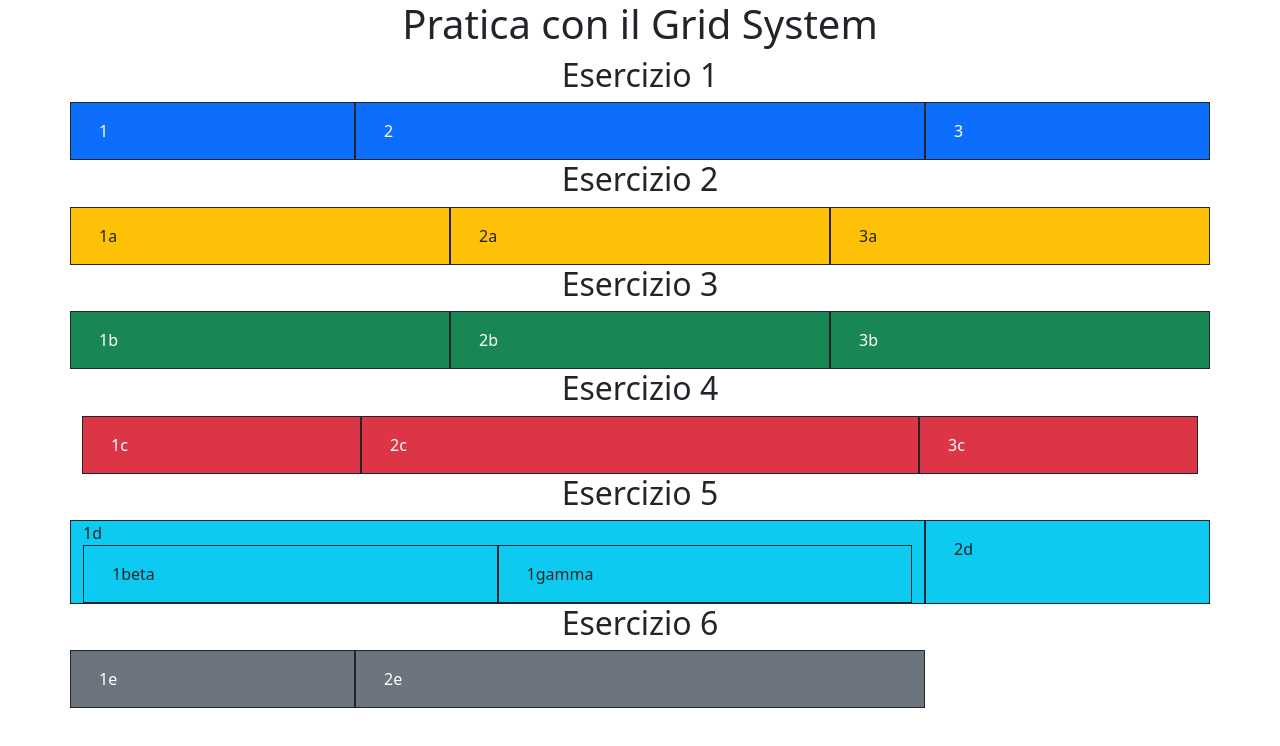
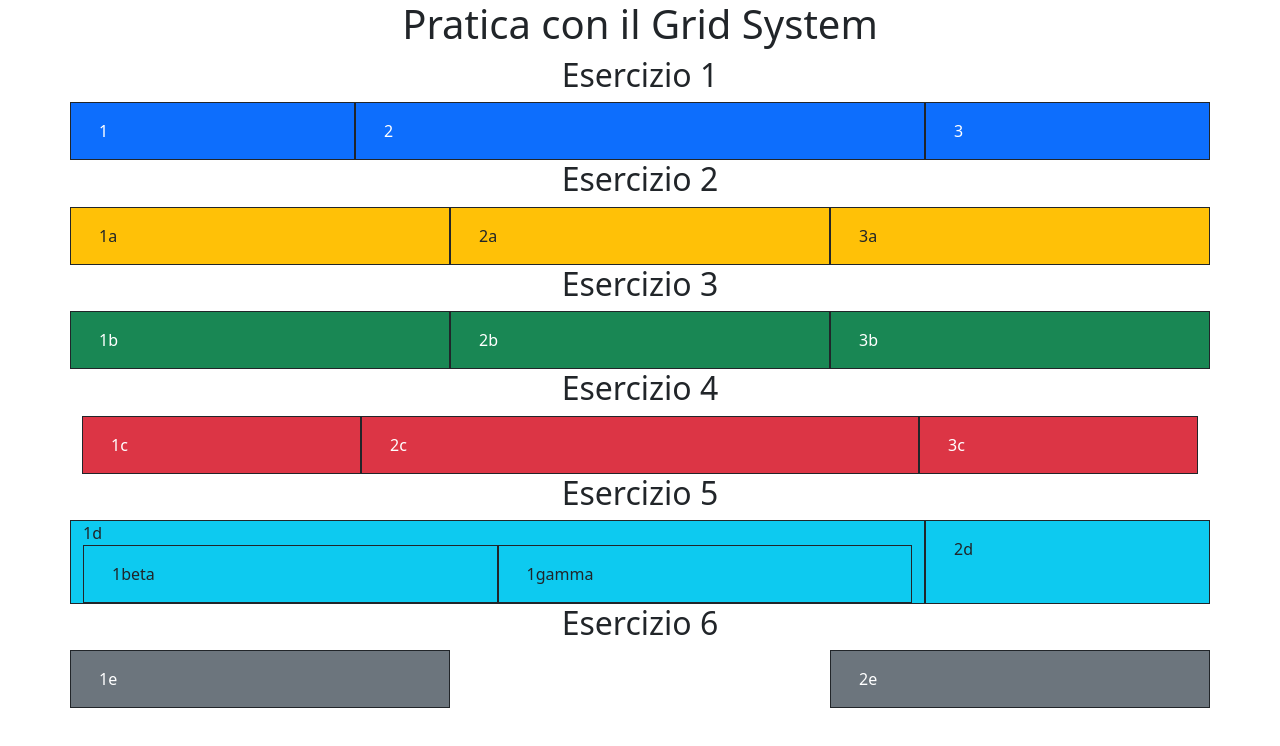
Before and after one commit to Jovelasirot/U2-W2-D1, a plain HTML site: page index.html in a window 1280 px wide. Drawn offline with nearby package versions, Linux system fonts and the light colour scheme.

Commit message:
completed

```diff
--- a/index.html
+++ b/index.html
@@ -99,11 +99,11 @@
       </div>
       <h2 class="text-center">Esercizio 6</h2>
       <div class="container">
-        <div class="row">
-          <div class="col bg-secondary border border-dark text-white col-md-3">
+        <div class="row justify-content-between">
+          <div class="col bg-secondary border border-dark text-white col-md-4">
             <div class="p-3">1e</div>
           </div>
-          <div class="col bg-secondary border border-dark text-white col-md-6">
+          <div class="col bg-secondary border border-dark text-white col-md-4">
             <div class="p-3">2e</div>
           </div>
         </div>
```
